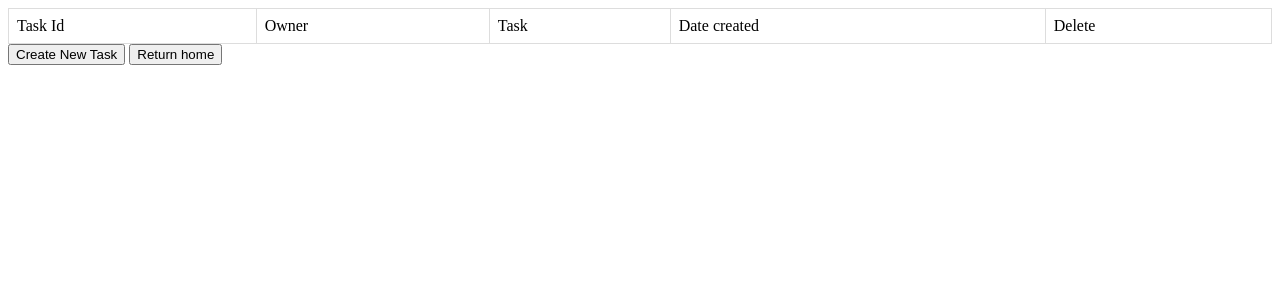
After one commit to ji-mmyliu/lyonhacks-web-dev-workshop, a Flask app: page /tasks in a window 1280 px wide. The commit adds this page. Shown: the top 300 px of the page. Run offline with Flask 2, Linux system fonts and the light colour scheme; a user stored in the database is signed in; data that the repository does not hold is empty.

Commit message:
Add backend for tasks

```diff
--- a/flask_site/accounts.py
+++ b/flask_site/accounts.py
@@ -16,7 +16,8 @@ def login_submit():
     if form.validate_on_submit():
         usr = User.query.filter_by(username = form.username.data).first()
         if not usr:
-            return "Username not found"
+            flash("Username not found")
+            return redirect("/")
         if usr.password == form.password.data:
             login_user(usr)
         else:
--- a/flask_site/forms.py
+++ b/flask_site/forms.py
@@ -12,3 +12,7 @@ class RegistrationForm(FlaskForm):
     username = StringField('Username', validators = [DataRequired()])
     password = PasswordField('Password', validators = [DataRequired()])
     submit = SubmitField('Register')
+
+class CreateTaskForm(FlaskForm):
+    content = StringField('Content', validators = [DataRequired()])
+    submit = SubmitField('Create Task')
--- a/flask_site/models.py
+++ b/flask_site/models.py
@@ -20,10 +20,8 @@ class Task(db.Model):
     id = db.Column(db.Integer, primary_key = True)
     content = db.Column(db.Text, nullable = False)
 
-    date_created = db.Column(db.DateTime, nullable = False, default = datetime.utcnow)
-    date_due = db.Column(db.DateTime, default = datetime.utcnow)
-
+    date_created = db.Column(db.DateTime, nullable = False, default = datetime.now())
     owner_id = db.Column(db.Integer, db.ForeignKey("user.id"))
 
     def __repr__(self):
-        return f"({self.id}, {self.content}, {self.date_created}, {self.date_due}, {self.owner})"
+        return f"({self.id}, {self.content}, {self.date_created}, {self.owner})"
--- a/flask_site/routes.py
+++ b/flask_site/routes.py
@@ -1,10 +1,45 @@
-from flask_site import app
+from flask_site import app, db
+from flask_site.forms import CreateTaskForm
 from flask_site.models import User, Task
+from flask_login import login_required
 
-from flask import render_template
+from flask import render_template, redirect, flash
 from flask_login import current_user
 
 @app.route('/')
 @app.route('/home')
 def home():
     return render_template("home.html")
+
+@app.route('/tasks')
+@login_required
+def tasks():
+    return render_template("tasks.html", tasks = Task.query.filter_by(owner = current_user))
+
+@app.route('/tasks/new')
+@login_required
+def new_task():
+    form = CreateTaskForm()
+    return render_template("create_task.html", form = form)
+
+@app.route('/tasks/new', methods = ["POST"])
+@login_required
+def new_task_submit():
+    form = CreateTaskForm()
+    if form.validate_on_submit():
+        new_task = Task(content = form.content.data, owner_id = current_user.id)
+        db.session.add(new_task)
+        db.session.commit()
+    return redirect("/tasks")
+
+@app.route('/tasks/<int:task_id>/delete', methods = ["POST"])
+@login_required
+def delete_task(task_id):
+    task = Task.query.filter_by(id = task_id).first()
+    if current_user != task.owner:
+        flash("You do not have permission to delete this task")
+        return redirect("/tasks")
+    db.session.delete(task)
+    db.session.commit()
+    flash(f"Successfully deleted task {task_id}")
+    return redirect("/tasks")
--- a/flask_site/templates/home.html
+++ b/flask_site/templates/home.html
@@ -4,12 +4,16 @@
 {% if current_user.is_authenticated %}
 <h3>
     Currently logged in as {{ current_user.username }}.
+    <a href="/tasks"><button>My Tasks</button></a>
+    <a href="/logout"><button>Log Out</button></a>
 </h3>
 
 {% else %}
 
 <h3>
     Not logged in.
+    <a href="/login"><button type="button">Log In</button></a>
+    <a href="/register"><button>Register</button></a>
 </h3>
 
 {% endif %}
--- /dev/null
+++ b/flask_site/templates/tasks.html
@@ -0,0 +1,57 @@
+{% extends "index.html" %}
+{% block content %}
+
+<style>
+    table {
+        border-collapse: collapse;
+        width: 100%;
+    }
+
+    td {
+        border: 1px solid #dddddd;
+        text-align: left;
+        padding: 8px;
+        font-weight:normal;
+    }
+
+    th {
+        background-color: #dddddd;
+        border: 1px solid #dddddd;
+        text-align: left;
+        padding: 8px;
+        font-weight:500;
+    }
+</style>
+
+{% if tasks %}
+<table>
+    <thead>
+        <tr>
+            <td>Task Id</td>
+            <td>Owner</td>
+            <td>Task</td>
+            <td>Date created</td>
+            <td>Delete</td>
+        </tr>
+    </thead>
+
+    <tbody>
+        {% for task in tasks %}
+        <tr>
+            <td>{{ task.id }}</td>
+            <td>{{ task.owner.username }}</td>
+            <td>{{ task.content }}</td>
+            <td>{{ task.date_created }}</td>
+            <td><form action="/tasks/{{task.id}}/delete" method="POST" onsubmit="return confirm('Are you sure you want to delete task {{task.id}}?');"><button>Delete</button></form>
+        </tr>
+        {% endfor %}
+    </tbody>
+</table>
+{% else %}
+<p>No tasks yet</p>
+{% endif %}
+
+<a href="/tasks/new"><button>Create New Task</button></a>
+<a href="/"><button>Return home</button></a>
+
+{% endblock %}
```
Also changed, not shown: flask_site/templates/create_task.html (added, +9 -0 lines), flask_site/database.db.
